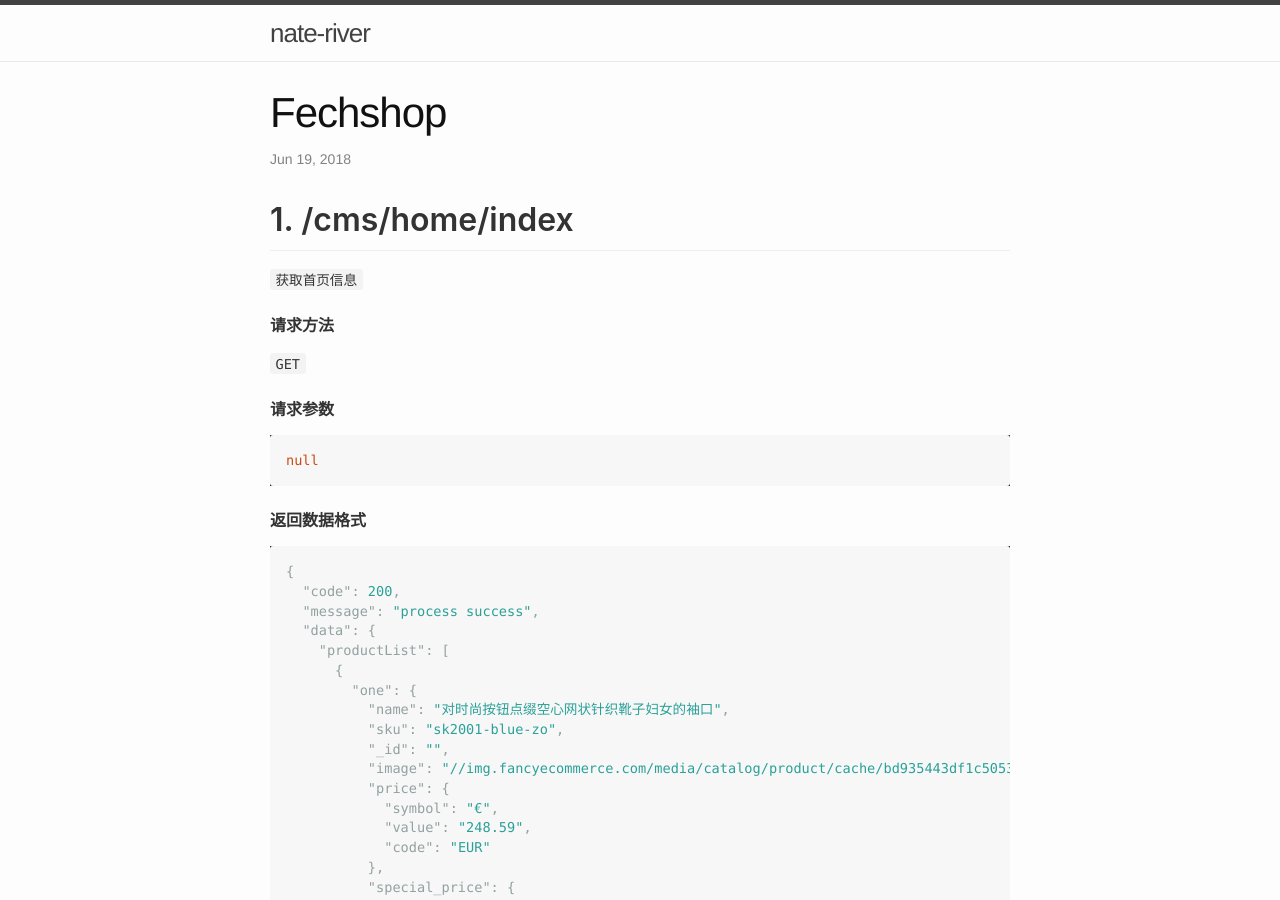
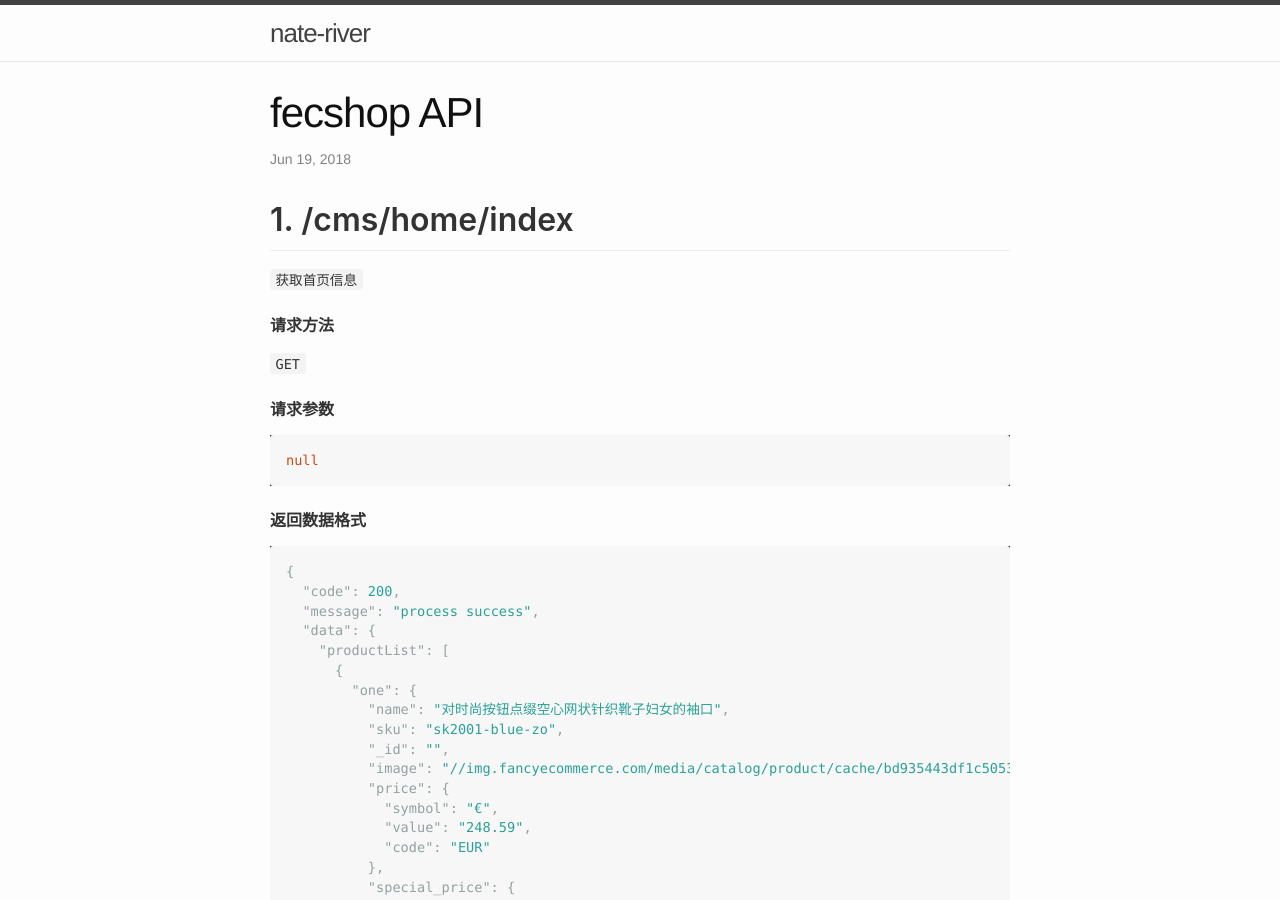
Before and after one commit to nate-river/nate-river.github.io, a Jekyll site: the page built from _posts/2018-6-19-fechshop.md, in a window 1280 px wide and 900 px high. Built offline with Jekyll 4.4.1, drawn with Linux system fonts in a browser that asks for light colours; our own code applies the rules of GitHub Pages for plain Markdown files.

Commit message:
Update 2018-6-19-fechshop.md

```diff
--- a/_posts/2018-6-19-fechshop.md
+++ b/_posts/2018-6-19-fechshop.md
@@ -1,3 +1,10 @@
+---
+layout: post
+title:  "fecshop API"
+tags:
+categories:
+---
+
 # 1. /cms/home/index
 `获取首页信息`
 #### 请求方法
```
